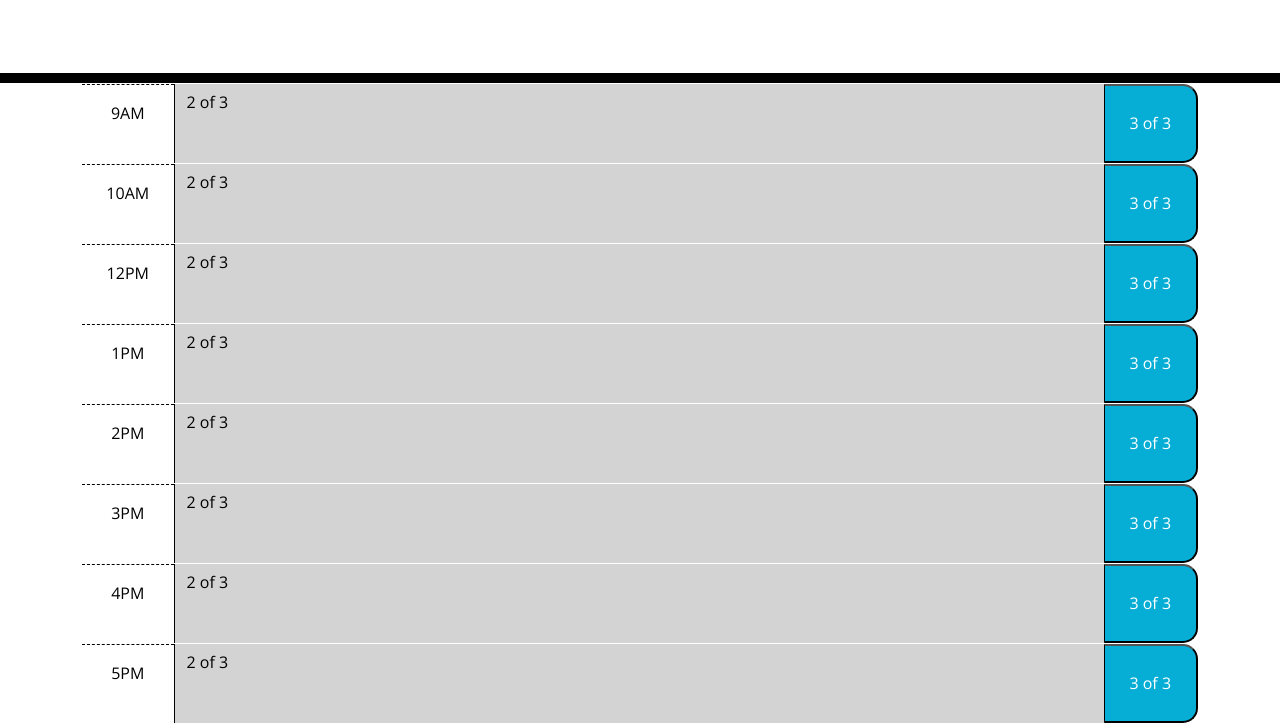
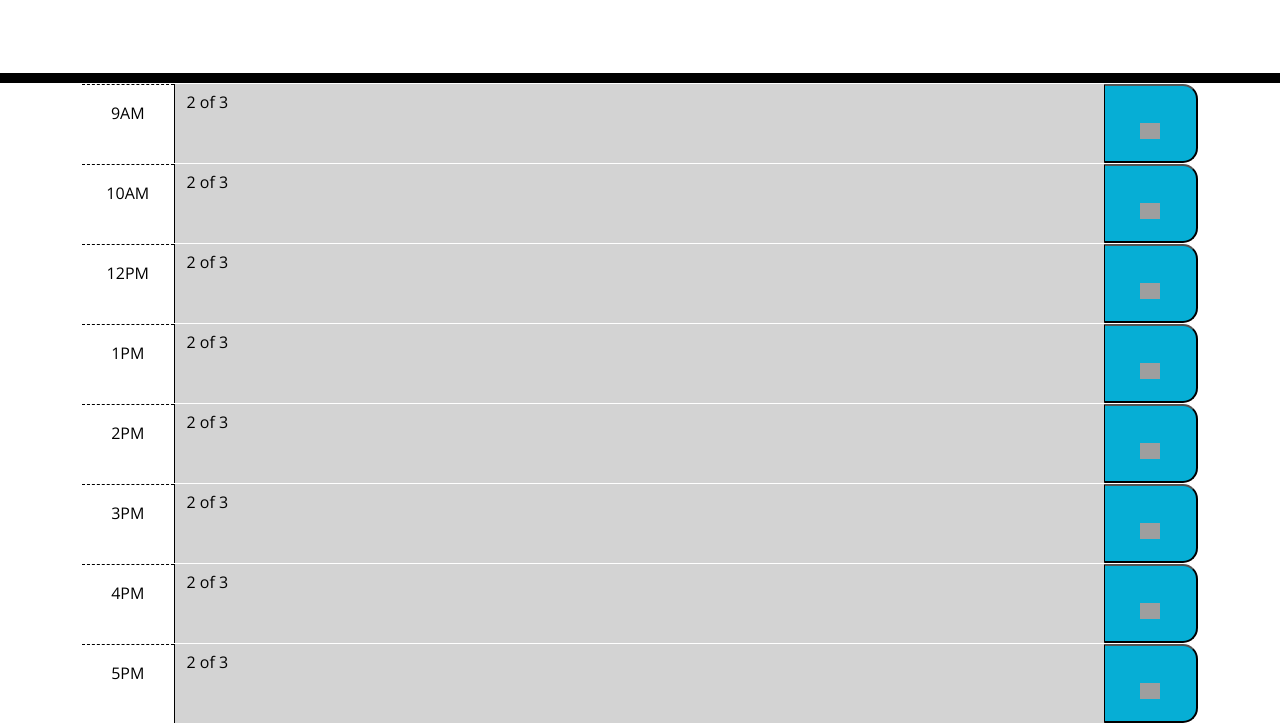
Before and after one commit to unicorn453/Work-Scheduler, a plain HTML site: page index.html in a window 1280 px wide. Shown: the part 168-891 px from the top of the page. Drawn offline with nearby package versions, Linux system fonts and the light colour scheme; grey boxes are pictures that could not be loaded.

Commit message:
added save button style

```diff
--- a/css/style.css
+++ b/css/style.css
@@ -71,3 +71,6 @@ header {
   font-size: 20px;
   transition: all 0.3s ease-in-out;
 }
+.ui-icon {
+  padding-left: 20px;
+}
--- a/index.html
+++ b/index.html
@@ -4,6 +4,10 @@
     <meta charset="UTF-8" />
     <meta name="viewport" content="width=device-width, initial-scale=1.0" />
     <meta http-equiv="X-UA-Compatible" content="ie=edge" />
+    <link
+      rel="stylesheet"
+      href="https://code.jquery.com/ui/1.12.1/themes/base/jquery-ui.css"
+    />
     <link
       href="https://cdn.jsdelivr.net/npm/bootstrap@5.3.0-alpha3/dist/css/bootstrap.min.css"
       rel="stylesheet"
@@ -35,61 +39,78 @@
         <div class="row time-block">
           <div class="col hour">9AM</div>
           <textarea class="col-10 past">2 of 3</textarea>
-          <button class="col saveBtn">3 of 3</button>
+          <button class="col saveBtn">
+            <span class="ui-icon ui-icon-circle-check"></span>
+          </button>
         </div>
       </div>
       <div class="container text-center">
         <div class="row time-block">
           <div class="col hour">10AM</div>
           <textarea class="col-10 past">2 of 3</textarea>
-          <button class="col saveBtn">3 of 3</button>
+          <button class="col saveBtn">
+            <span class="ui-icon ui-icon-circle-check"></span>
+          </button>
         </div>
       </div>
       <div class="container text-center">
         <div class="row time-block">
           <div class="col hour">12PM</div>
           <textarea class="col-10 past">2 of 3</textarea>
-          <button class="col saveBtn">3 of 3</button>
+          <button class="col saveBtn">
+            <span class="ui-icon ui-icon-circle-check"></span>
+          </button>
         </div>
       </div>
       <div class="container text-center">
         <div class="row time-block">
           <div class="col hour">1PM</div>
           <textarea class="col-10 past">2 of 3</textarea>
-          <button class="col saveBtn">3 of 3</button>
+          <button class="col saveBtn">
+            <span class="ui-icon ui-icon-circle-check"></span>
+          </button>
         </div>
       </div>
       <div class="container text-center">
         <div class="row time-block">
           <div class="col hour">2PM</div>
           <textarea class="col-10 past">2 of 3</textarea>
-          <button class="col saveBtn">3 of 3</button>
+          <button class="col saveBtn">
+            <span class="ui-icon ui-icon-circle-check"></span>
+          </button>
         </div>
       </div>
       <div class="container text-center">
         <div class="row time-block">
           <div class="col hour">3PM</div>
           <textarea class="col-10 past">2 of 3</textarea>
-          <button class="col saveBtn">3 of 3</button>
+          <button class="col saveBtn">
+            <span class="ui-icon ui-icon-circle-check"></span>
+          </button>
         </div>
       </div>
       <div class="container text-center">
         <div class="row time-block">
           <div class="col hour">4PM</div>
           <textarea class="col-10 past">2 of 3</textarea>
-          <button class="col saveBtn">3 of 3</button>
+          <button class="col saveBtn">
+            <span class="ui-icon ui-icon-circle-check"></span>
+          </button>
         </div>
       </div>
       <div class="container text-center">
         <div class="row time-block">
           <div class="col hour">5PM</div>
           <textarea class="col-10 past">2 of 3</textarea>
-          <button class="col saveBtn">3 of 3</button>
+          <button class="col saveBtn">
+            <span class="ui-icon ui-icon-circle-check"></span>
+          </button>
         </div>
       </div>
     </div>
-
-    <script src="https://cdnjs.cloudflare.com/ajax/libs/jquery/3.2.1/jquery.min.js"></script>
+    <script src="./js/script.js"></script>
+    <script src="https://code.jquery.com/jquery-3.6.4.min.js"></script>
+    <script src="https://code.jquery.com/ui/1.12.1/jquery-ui.js"></script>
     <script src="https://cdn.jsdelivr.net/npm/dayjs@1/dayjs.min.js"></script>
   </body>
 </html>
--- a/js/script.js
+++ b/js/script.js
@@ -0,0 +1,7 @@
+// ui-button-icon-only ui-icon-save
+$(function () {
+  $("button").button({
+    icon: "ui-icon-save",
+    iconPosition: "center",
+  });
+});
```
